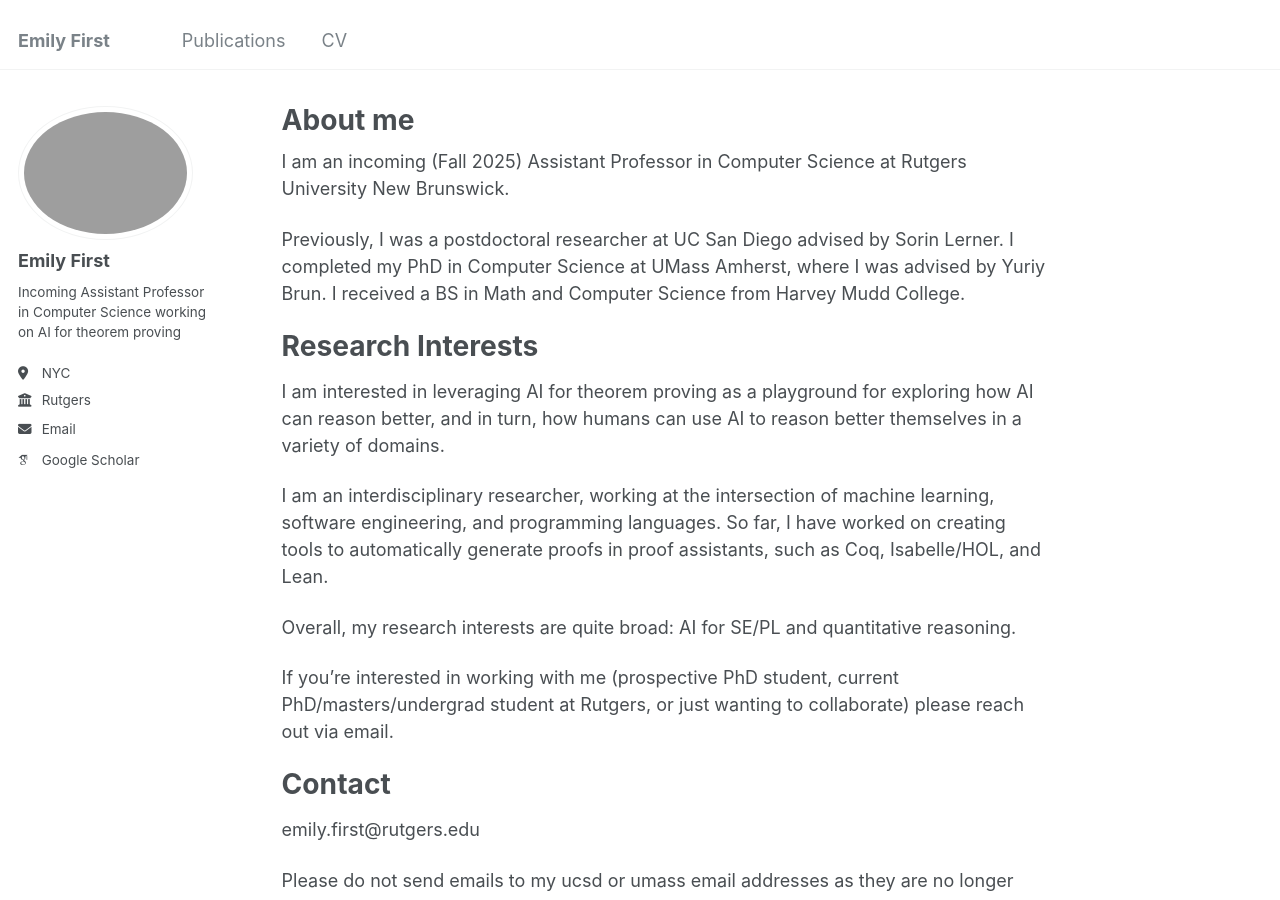
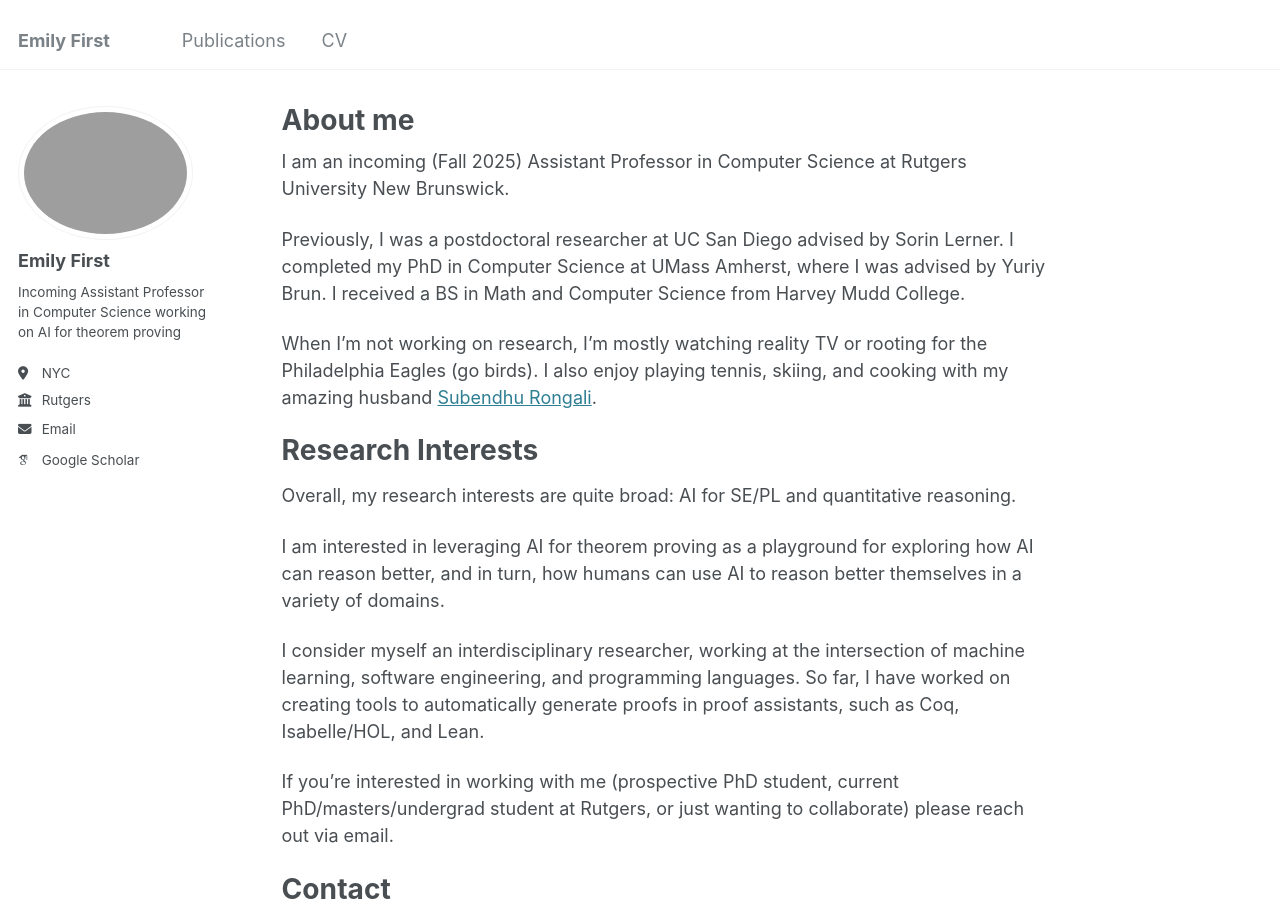
Before and after one commit to efirst/efirst.github.io, a Jekyll site: the page built from _pages/about.md, in a window 1280 px wide and 900 px high. Built offline with Jekyll 4.4.1, drawn with Linux system fonts in a browser that asks for light colours; some web fonts are replaced.

Commit message:
update about

```diff
--- a/_pages/about.md
+++ b/_pages/about.md
@@ -11,13 +11,15 @@ I am an incoming (Fall 2025) Assistant Professor in Computer Science at Rutgers
 
 Previously, I was a postdoctoral researcher at UC San Diego advised by Sorin Lerner. I completed my PhD in Computer Science at UMass Amherst, where I was advised by Yuriy Brun. I received a BS in Math and Computer Science from Harvey Mudd College.
 
+When I'm not working on research, I'm mostly watching reality TV or rooting for the Philadelphia Eagles (go birds). I also enjoy playing tennis, skiing, and cooking with my amazing husband [Subendhu Rongali](https://subendhurongali.netlify.app/).
+
 Research Interests
 ======
+Overall, my research interests are quite broad: AI for SE/PL and quantitative reasoning.
+
 I am interested in leveraging AI for theorem proving as a playground for exploring how AI can reason better, and in turn, how humans can use AI to reason better themselves in a variety of domains.
 
-I am an interdisciplinary researcher, working at the intersection of machine learning, software engineering, and programming languages. So far, I have worked on creating tools to automatically generate proofs in proof assistants, such as Coq, Isabelle/HOL, and Lean.
-
-Overall, my research interests are quite broad: AI for SE/PL and quantitative reasoning.
+I consider myself an interdisciplinary researcher, working at the intersection of machine learning, software engineering, and programming languages. So far, I have worked on creating tools to automatically generate proofs in proof assistants, such as Coq, Isabelle/HOL, and Lean.
 
 If you're interested in working with me (prospective PhD student, current PhD/masters/undergrad student at Rutgers, or just wanting to collaborate) please reach out via email.
 
```
Also changed, not shown: 1 other file.
